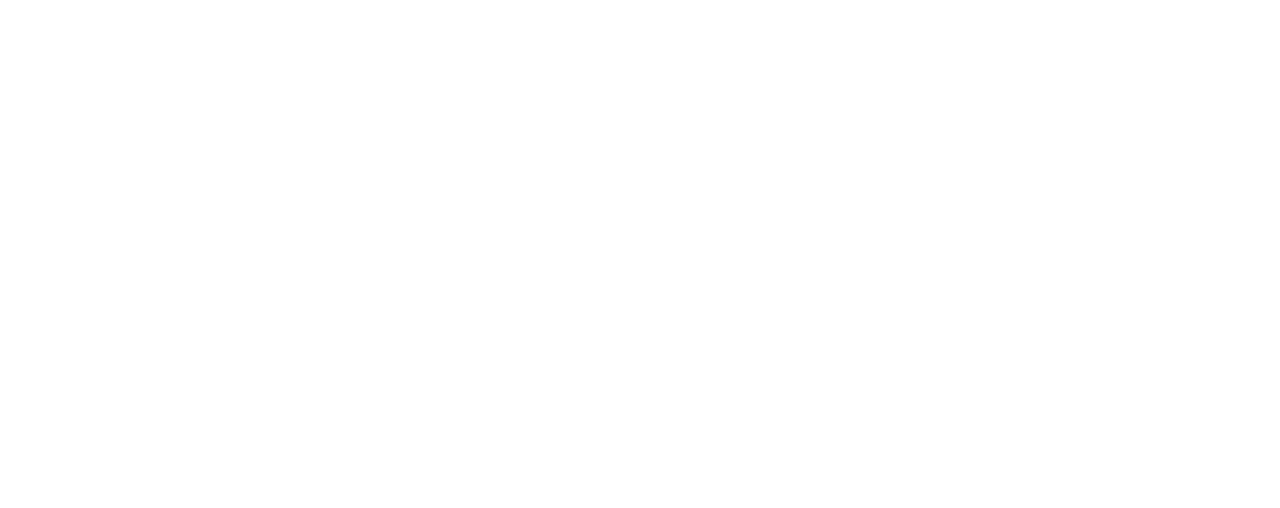
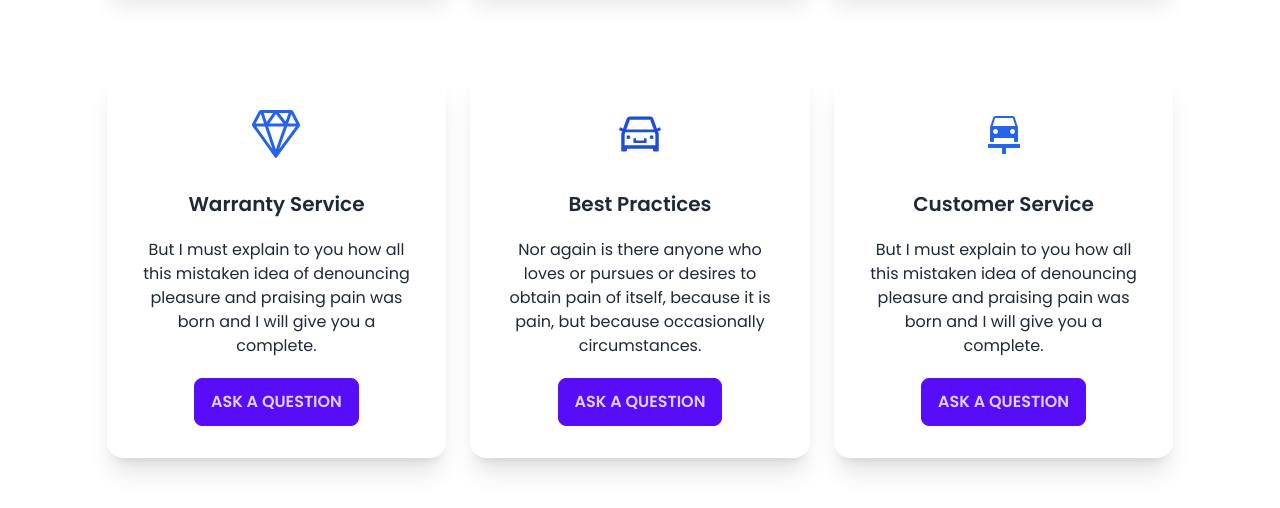
Before and after one commit to ShaplaRani/automotive-store-client-rep, a React (Vite) app: page / in a window 1280 px wide. Shown: the part 1803-2311 px from the top of the page. Before the commit the page ends 1793 px from the top, so only its background shows below. Built offline with nearby package versions, Linux system fonts and the light colour scheme; no server answers.

Commit message:
added the service section

```diff
--- /dev/null
+++ b/src/components/Service/Service.jsx
@@ -0,0 +1,50 @@
+import { SlDiamond } from 'react-icons/sl';
+import { AiOutlineCar } from 'react-icons/ai';
+import { MdCarRepair } from 'react-icons/md';
+const Service = () => {
+    return (
+        <div className='w-10/12 m-auto grid grid-cols-3 gap-6 my-20 '>
+            {/* 1 */}
+            <div className="card  bg-base-100 shadow-xl text-center">
+            <p className='mt-10 flex  justify-center ' ><SlDiamond className='text-5xl text-blue-600'></SlDiamond></p>
+      <div className="card-body text-center space-y-3">
+     <h2 className=" text-center text-xl font-semibold">Warranty Service</h2>
+      <p className='text-base font-normal'>But I must explain to you how all this mistaken idea of denouncing pleasure and praising pain was born and I will give you a complete.</p>
+      <div className="card-actions flex justify-center">
+       <button className="btn btn-primary text-base">ask a question</button>
+      </div>
+       </div>
+
+            </div>
+            {/* 2 */}
+            <div className="card  bg-base-100 shadow-xl text-center">
+            <p className='mt-10 flex  justify-center ' >
+                <AiOutlineCar className='text-5xl text-blue-700'></AiOutlineCar>
+             </p>
+      <div className="card-body text-center space-y-3">
+     <h2 className=" text-center text-xl font-semibold">Best Practices</h2>
+      <p className='text-base font-normal'>Nor again is there anyone who loves or pursues or desires to obtain pain of itself, because it is pain, but because occasionally circumstances.</p>
+      <div className="card-actions flex justify-center">
+       <button className="btn btn-primary text-base">ask a question</button>
+      </div>
+  </div>
+
+            </div>
+            {/* 3 */}
+            <div className="card  bg-base-100 shadow-xl text-center">
+            <p className='mt-10 flex  justify-center ' >
+                <MdCarRepair className='text-5xl text-blue-600'></MdCarRepair></p>
+      <div className="card-body text-center space-y-3">
+     <h2 className=" text-center text-xl font-semibold">Customer Service</h2>
+      <p className='text-base font-normal'>But I must explain to you how all this mistaken idea of denouncing pleasure and praising pain was born and I will give you a complete.</p>
+      <div className="card-actions flex justify-center">
+       <button className="btn btn-primary text-base">ask a question</button>
+      </div>
+  </div>
+
+            </div>
+     </div>
+    );
+};
+
+export default Service;
--- a/src/pages/Home/Home.jsx
+++ b/src/pages/Home/Home.jsx
@@ -1,5 +1,6 @@
 import Banner from "../../components/Banner/Banner";
 import AutomotiveBrand from "../../components/Brand/AutomotiveBrand";
+import Service from "../../components/Service/Service";
 
 
 const Home = () => {
@@ -7,6 +8,7 @@ const Home = () => {
         <div>
          <Banner></Banner>
          <AutomotiveBrand></AutomotiveBrand>
+         <Service></Service>
 
         </div>
     );
--- a/src/pages/Product/Product.jsx
+++ b/src/pages/Product/Product.jsx
@@ -13,7 +13,7 @@ const Product = () => {
     // console.log(brand);
    const {brand_name} = brand;
    useEffect(() => {
-    fetch('http://localhost:5000/automotive')
+    fetch('https://automotive-store-server-2np4zgyhp-shapla-sarkers-projects.vercel.app/automotive')
     .then(res => res.json())
     .then(data => {
         // console.log(data);
```
